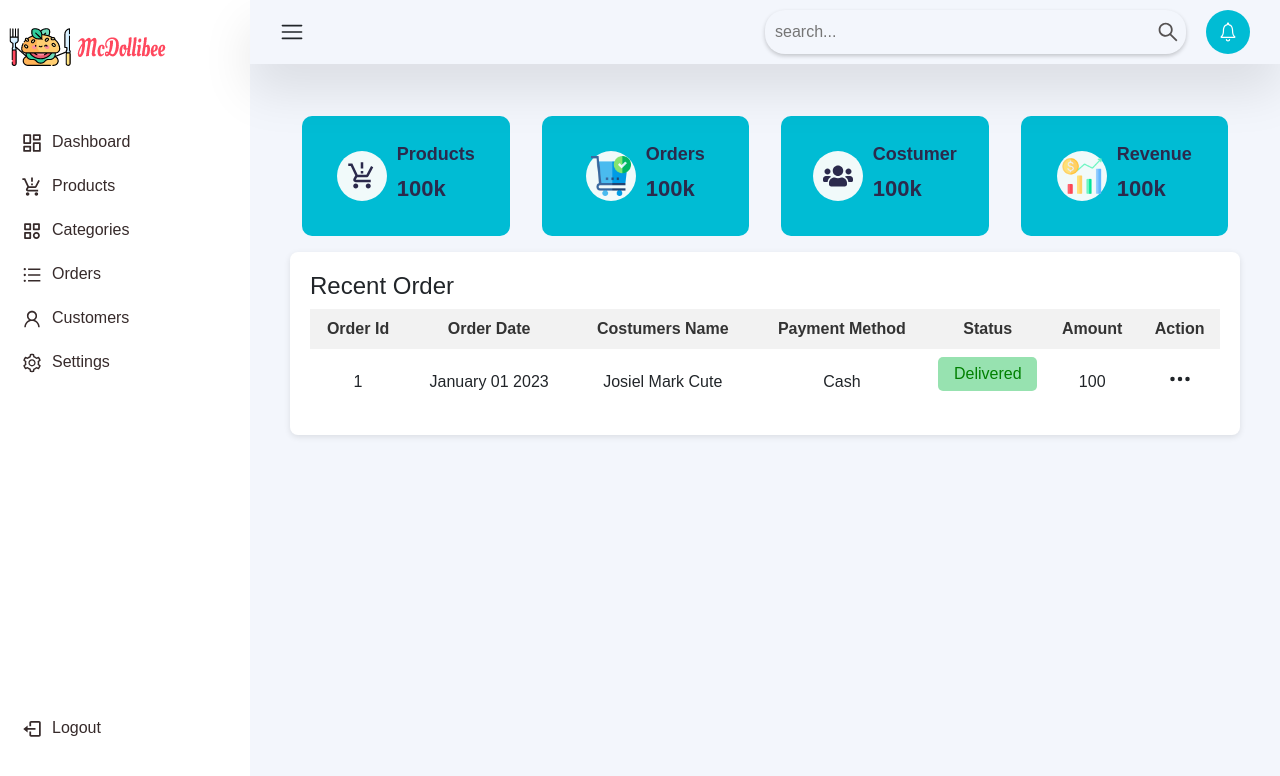
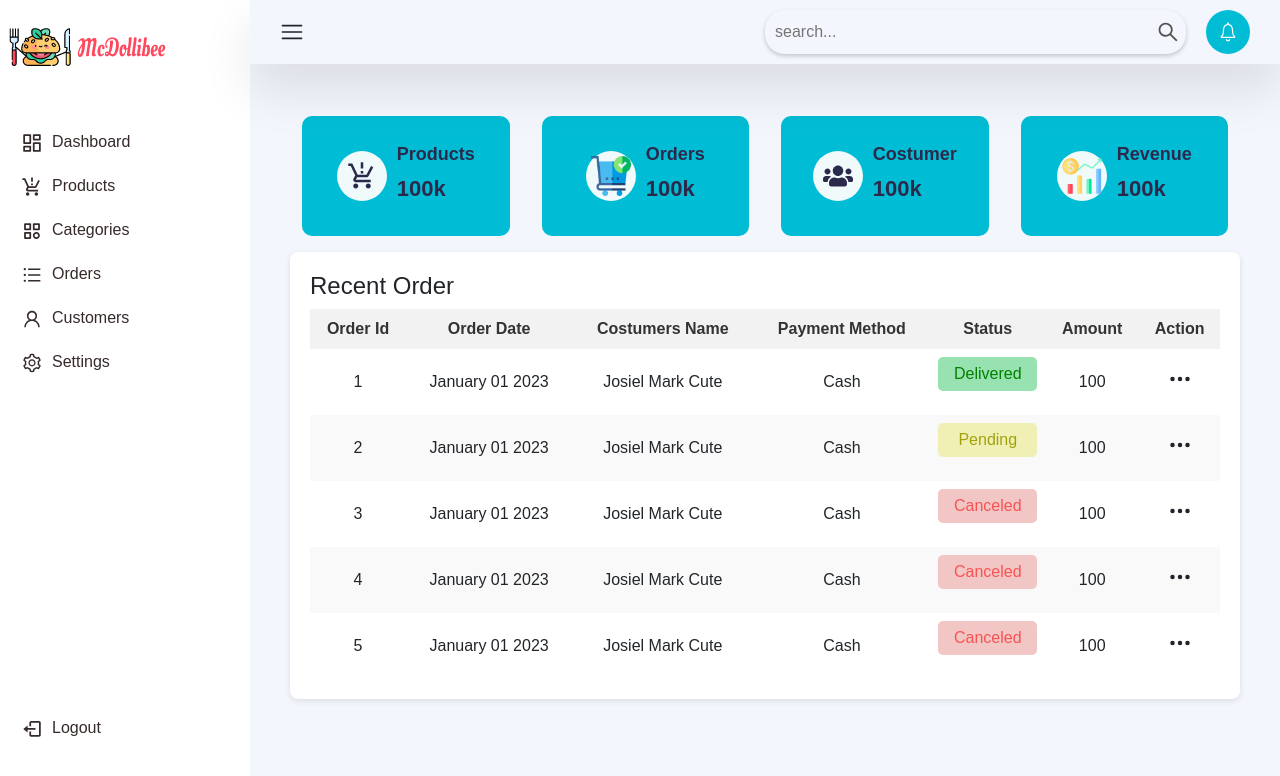
Before and after one commit to JMarkDev/Food_Ordering_Mcdollibee, a React (Vite) app in the folder Food-Ordering-Dashboard1/: page /dashboard in a window 1280 px wide. Shown: the top 776 px of the page. Built offline with nearby package versions, Linux system fonts and the light colour scheme; a web font is replaced by a local one.

Commit message:
order status

```diff
--- a/Food-Ordering-Dashboard1/src/components/pages/Dashboard.jsx
+++ b/Food-Ordering-Dashboard1/src/components/pages/Dashboard.jsx
@@ -12,11 +12,11 @@ import {FiXCircle, FiCheckCircle, FiAlertCircle} from "react-icons/fi"
 // import {CiCircleInfo} from "react-icons/ci"
 
 function Dashboard() {
-  const [status, setStatus] = useState(false);
+  const [activeOrderId, setActiveOrderId] = useState(null);
 
-  const orderStatus = () =>{
-    setStatus(!status)
-    document.body.classList.toggle("status")
+  const orderStatus = (orderId) => {
+    setActiveOrderId((prevOrderId) => (prevOrderId === orderId ? null : orderId));
+    document.body.classList.add("status");
   };
 
   const recentOrders = [
@@ -27,27 +27,34 @@ function Dashboard() {
       status: "Delivered",
       amount: 100.00
     },
-    // { id: 2,
-    //   orderDate: "January 01 2023",
-    //   costumersName: "Josiel Mark Cute",
-    //   paymentMethod: "Cash",
-    //   status: "Pending",
-    //   amount: 100.00
-    // },
-    // { id: 3,
-    //   orderDate: "January 01 2023",
-    //   costumersName: "Josiel Mark Cute",
-    //   paymentMethod: "Cash",
-    //   status: "Canceled",
-    //   amount: 100.00
-    // },
-    // { id: 4,
-    //   orderDate: "January 01 2023",
-    //   costumersName: "Josiel Mark Cute",
-    //   paymentMethod: "Cash",
-    //   status: "Canceled",
-    //   amount: 100.00
-    // }
+    { id: 2,
+      orderDate: "January 01 2023",
+      costumersName: "Josiel Mark Cute",
+      paymentMethod: "Cash",
+      status: "Pending",
+      amount: 100.00
+    },
+    { id: 3,
+      orderDate: "January 01 2023",
+      costumersName: "Josiel Mark Cute",
+      paymentMethod: "Cash",
+      status: "Canceled",
+      amount: 100.00
+    },
+    { id: 4,
+      orderDate: "January 01 2023",
+      costumersName: "Josiel Mark Cute",
+      paymentMethod: "Cash",
+      status: "Canceled",
+      amount: 100.00
+    },
+    { id: 5,
+      orderDate: "January 01 2023",
+      costumersName: "Josiel Mark Cute",
+      paymentMethod: "Cash",
+      status: "Canceled",
+      amount: 100.00
+    }
   ]
 
   const getOrderStatusClass = (status) => {
@@ -129,7 +136,9 @@ function Dashboard() {
     </td>
     <td>{order.amount}</td>
     <td className="set_status">
-      <BsThreeDots className="status_icon" onClick={orderStatus} />
+      <BsThreeDots className="status_icon"
+      onClick={() => orderStatus(order.id)} />
+      {activeOrderId === order.id && (
               <div className="select_status">
               <a href="#" className="link_status">
                 <FiCheckCircle className="link_icon accept_icon" />
@@ -144,11 +153,11 @@ function Dashboard() {
                 View order
               </a>
             </div>
+      )}
+
     </td>
   </tr>
 ))}
-
-
 
       </tbody>
     </table>
--- a/Food-Ordering-Dashboard1/src/styles/Dashboard.css
+++ b/Food-Ordering-Dashboard1/src/styles/Dashboard.css
@@ -32,16 +32,17 @@
 .status .select_status{
   display: block;
   position: absolute;
-  margin-top: 200px;
+  margin-bottom: 150px;
   margin-right: 100px;
   background-color: #fff;
   box-shadow: 0 2px 4px rgba(0, 0, 0, 0.1);
-  border-radius: 5px;
+  border-radius: 10px;
   width: 170px;
   display: flex;
   flex-direction: column;
   justify-content: center;
   align-items: flex-start;
+  text-align: center;
 }
 
 .accept_icon{
@@ -66,7 +67,7 @@
   padding: 5px;
   font-size: 16px;
   width: 100%;
-  text-align: left;
+  display: flex;
 }
 
 .link_status:hover{
@@ -89,6 +90,7 @@
 }
 
 .status_icon{
+  cursor: pointer;
   margin-top: 10px;
   font-size: 24px;
 }
```
Lines whose indentation alone changed are shown as unchanged.
